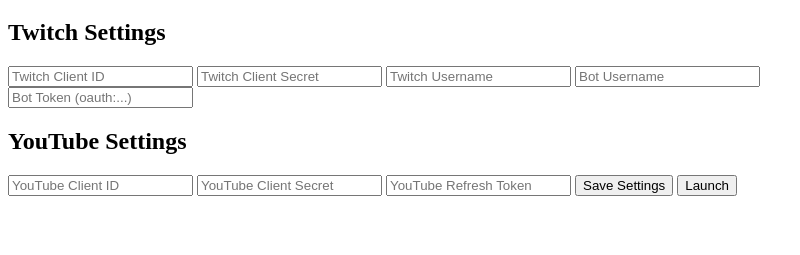
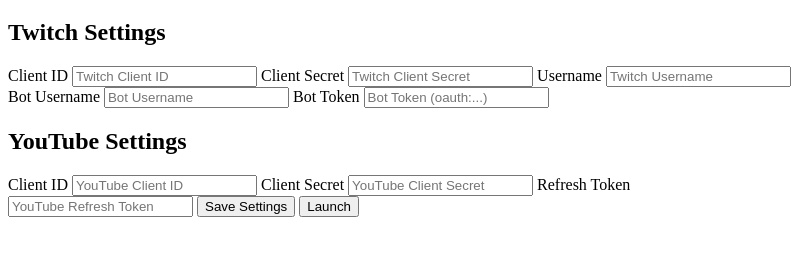
Before and after one commit to Deuxx2025/Raid-Based-Point-System, an Electron app: page index.html in a window 800 px wide. Shown: the part 61-316 px from the top of the page. Drawn offline with Linux system fonts and the light colour scheme; no server answers.

Commit message:
Added lables on the HTML and changed the routing of the build of the app in package.json

```diff
--- a/control-panel.js
+++ b/control-panel.js
@@ -1,6 +1,6 @@
 const fs = require('fs');
 const path = require('path');
-const { spam } = require('child_process');
+const { spawn } = require('child_process');
 
 let serverProcess = null;
 
--- a/index.html
+++ b/index.html
@@ -9,15 +9,29 @@
     <h1>RBPS Control Panel</h1>
 
     <h2>Twitch Settings</h2>
+    <lable>Client ID</lable>
     <input type="text" id="twitch-client-id" placeholder="Twitch Client ID">
+
+    <label>Client Secret</label>
     <input type="text" id="twitch-client-secret" placeholder="Twitch Client Secret">
+
+    <label>Username</label>
     <input type="text" id="twitch-username" placeholder="Twitch Username">
+
+    <label>Bot Username</label>
     <input type="text" id="twitch-bot-username" placeholder="Bot Username">
+
+    <label>Bot Token</label>
     <input type="text" id="twitch-bot-token" placeholder="Bot Token (oauth:...)">
 
     <h2>YouTube Settings</h2>
+    <label>Client ID</label>
     <input type="text" id="youtube-client-id" placeholder="YouTube Client ID">
+
+    <label>Client Secret</label>
     <input type="text" id="youtube-client-secret" placeholder="YouTube Client Secret">
+
+    <label>Refresh Token</label>
     <input type="text" id="youtube-refresh-token" placeholder="YouTube Refresh Token">
 
     <button onclick="saveSettings()">Save Settings</button>
--- a/package.json
+++ b/package.json
@@ -2,11 +2,11 @@
   "name": "twitch-project",
   "version": "1.0.0",
   "description": "This is a project that I was thinking on making when I gave up on the Twitch partnership so 2 questions came up:",
-  "main": "index.js",
+  "main": "electron.js",
   "scripts": {
     "test": "echo \"Error: no test specified\" && exit 1",
     "start": "nodemon main.js",
-    "electron": "electron ."
+    "electron": ".\\node_modules\\.bin\\electron ."
   },
   "repository": {
     "type": "git",
```
